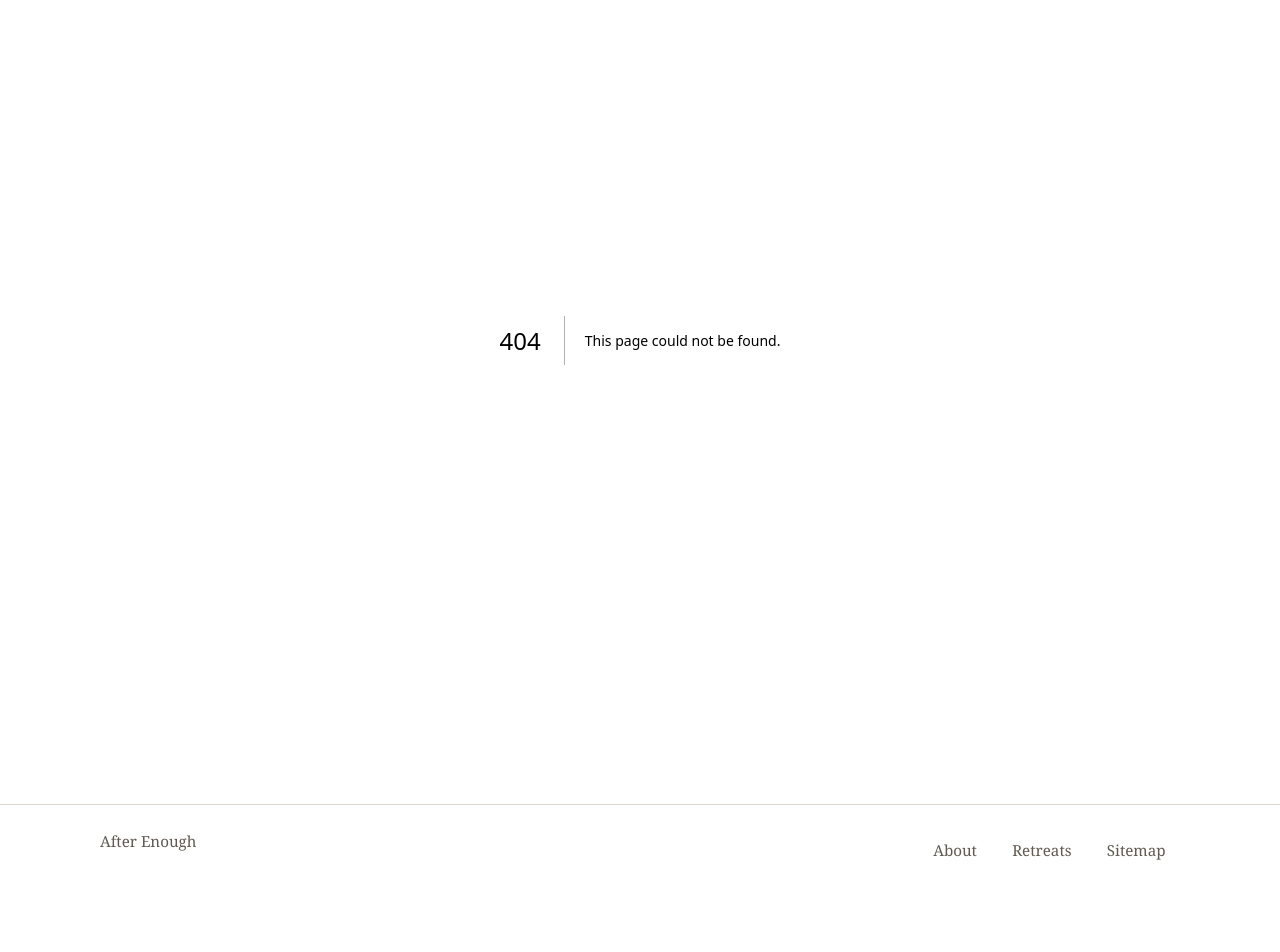
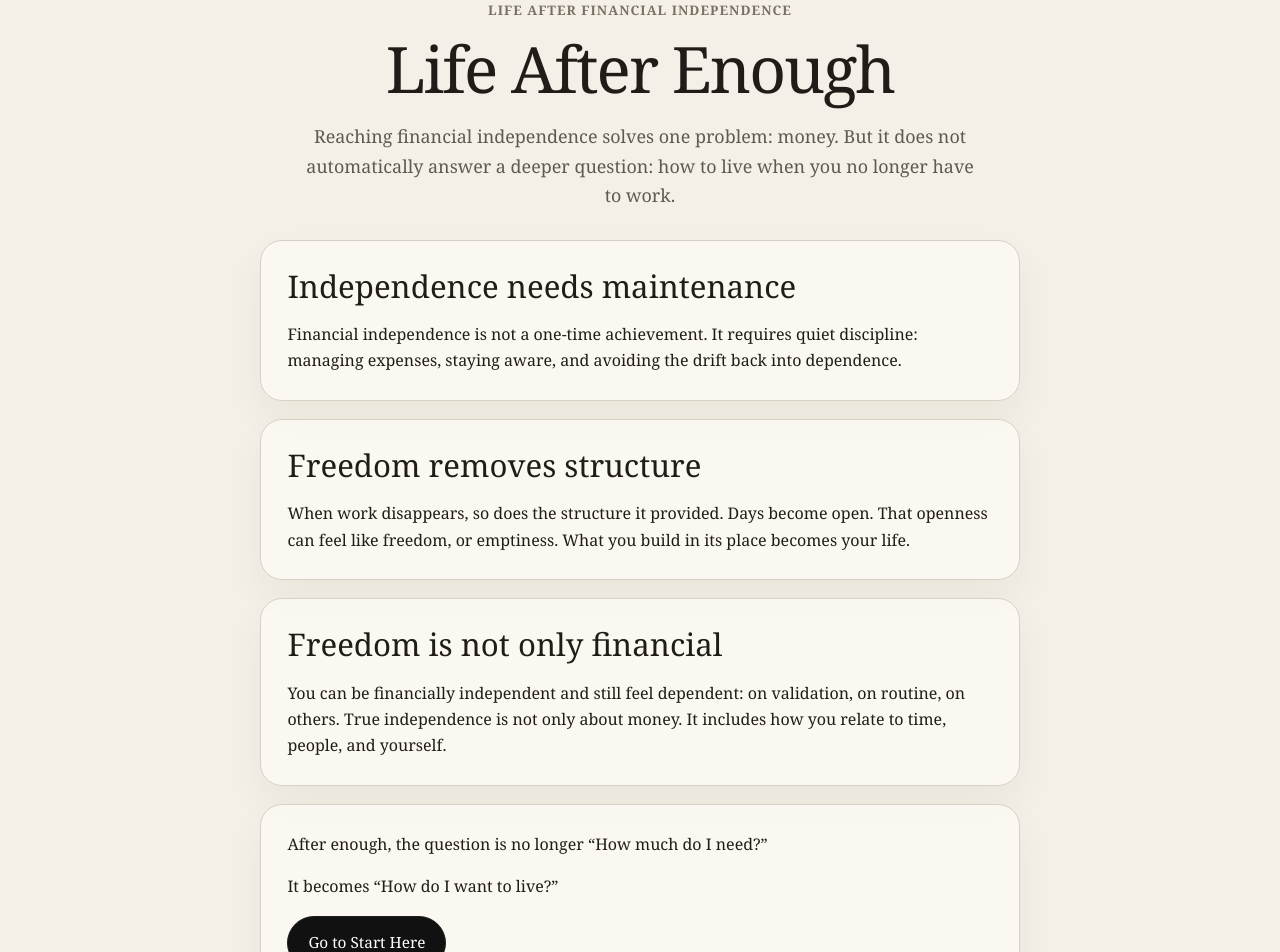
Before and after one commit to naveenniverthy/after-enough, a Next.js app: page /after-enough-life in a window 1280 px wide. Before the commit this address had no page. Shown: the part 180-1132 px from the top of the page. Before the commit the page ends 1084 px from the top, so only its background shows below. Built offline with nearby package versions, Linux system fonts and the light colour scheme.

Commit message:
Create page.jsx

```diff
--- /dev/null
+++ b/app/after-enough-life/page.jsx
@@ -0,0 +1,66 @@
+import Link from "next/link";
+
+export const metadata = {
+  title: "Life After Enough",
+  description:
+    "A quiet reflection on the reality of life after financial independence, and the deeper question of how to live after enough.",
+  alternates: {
+    canonical: "/after-enough-life",
+  },
+};
+
+export default function AfterEnoughLifePage() {
+  return (
+    <main className="essay-page">
+      <section className="essay-hero">
+        <p className="eyebrow">Life after financial independence</p>
+        <h1>Life After Enough</h1>
+        <p className="essay-intro">
+          Reaching financial independence solves one problem: money. But it
+          does not automatically answer a deeper question: how to live when you
+          no longer have to work.
+        </p>
+      </section>
+
+      <section className="essay-card">
+        <h2>Independence needs maintenance</h2>
+        <p>
+          Financial independence is not a one-time achievement. It requires
+          quiet discipline: managing expenses, staying aware, and avoiding the
+          drift back into dependence.
+        </p>
+      </section>
+
+      <section className="essay-card">
+        <h2>Freedom removes structure</h2>
+        <p>
+          When work disappears, so does the structure it provided. Days become
+          open. That openness can feel like freedom, or emptiness. What you
+          build in its place becomes your life.
+        </p>
+      </section>
+
+      <section className="essay-card">
+        <h2>Freedom is not only financial</h2>
+        <p>
+          You can be financially independent and still feel dependent: on
+          validation, on routine, on others. True independence is not only about
+          money. It includes how you relate to time, people, and yourself.
+        </p>
+      </section>
+
+      <section className="essay-card callout">
+        <p>
+          After enough, the question is no longer &ldquo;How much do I
+          need?&rdquo;
+        </p>
+        <p>It becomes &ldquo;How do I want to live?&rdquo;</p>
+        <p>
+          <Link className="button-link" href="/start-here">
+            Go to Start Here
+          </Link>
+        </p>
+      </section>
+    </main>
+  );
+}
```
